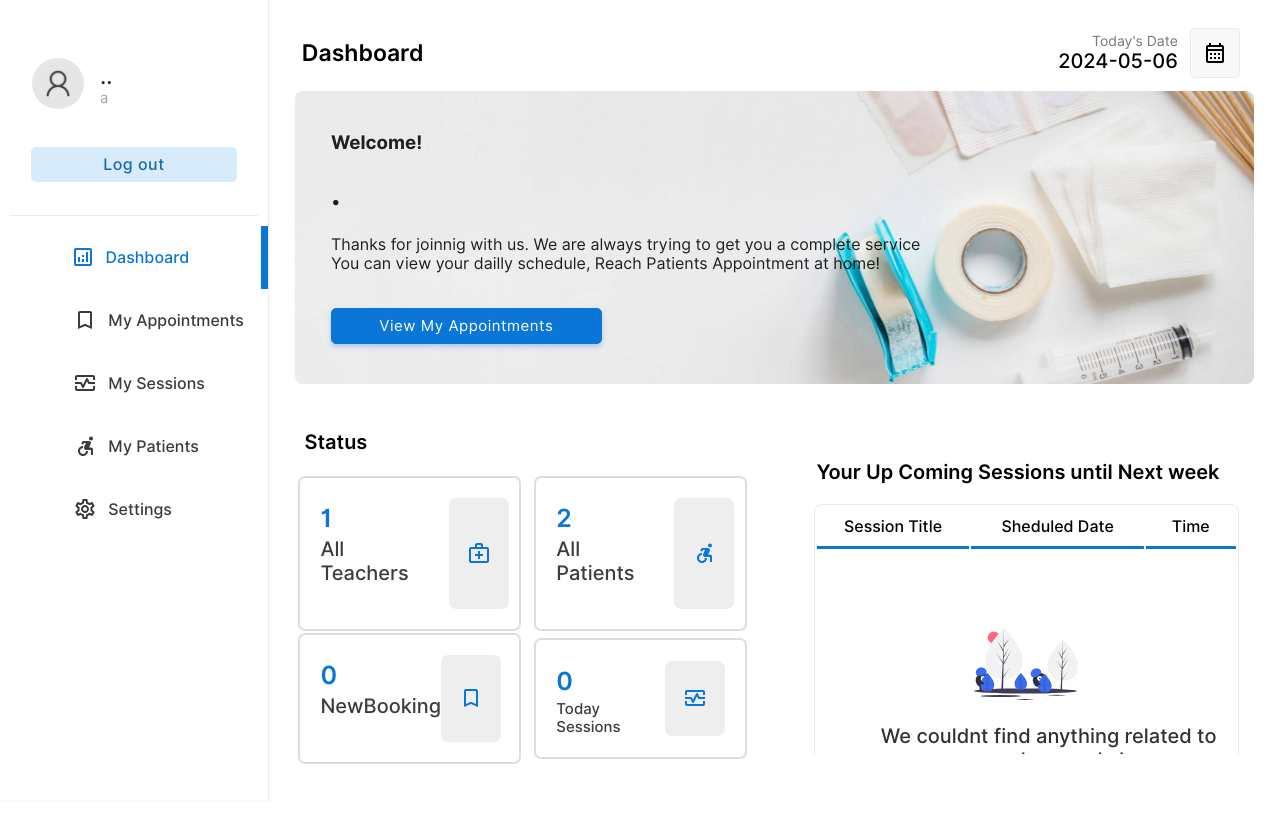
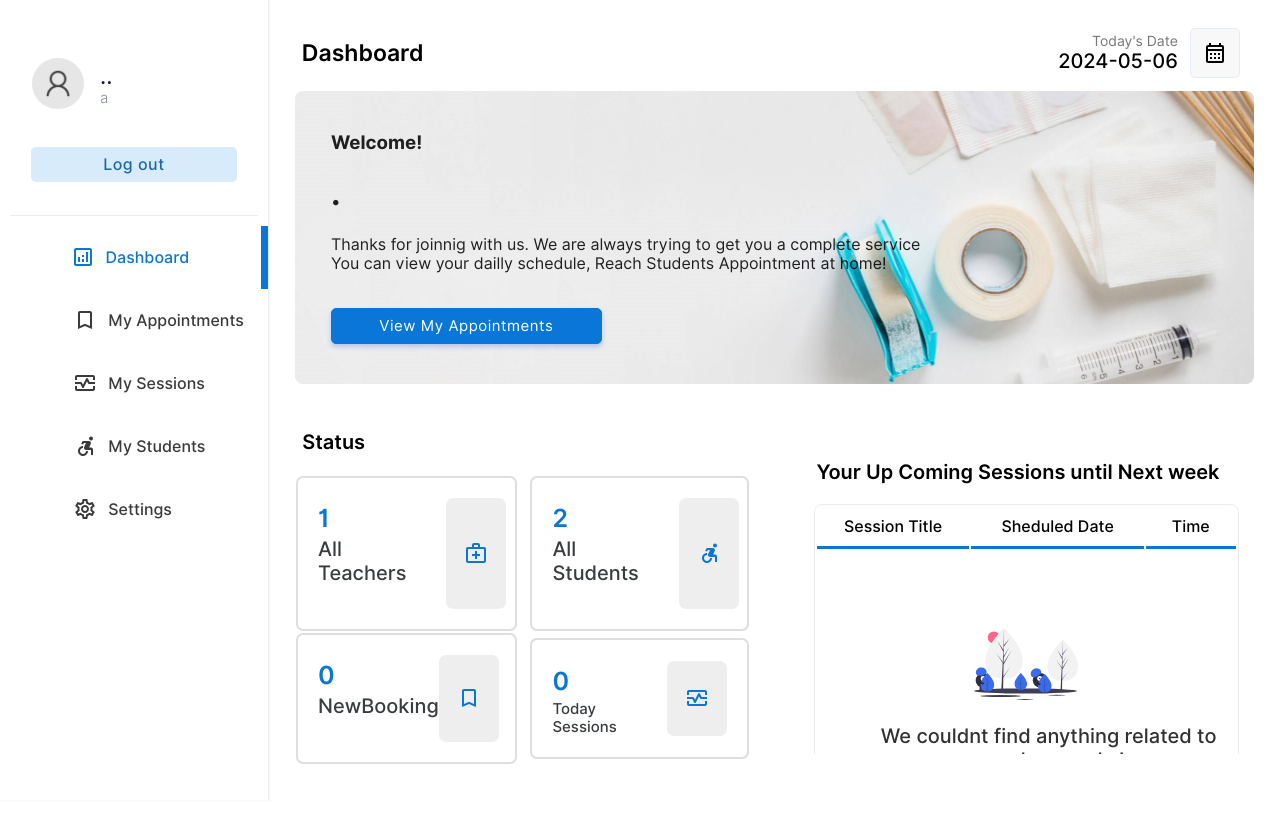
Before and after one commit to JanHarvand/TimeNest, a PHP site: page /doctor/index.php in a window 1280 px wide. Run offline with PHP 8.4, Linux system fonts and the light colour scheme; a user stored in the database is signed in; data comes from the database, SQL or seed files in the repository; data that the repository does not hold is empty.

Commit message:
Update index.php

```diff
--- a/doctor/index.php
+++ b/doctor/index.php
@@ -98,7 +98,7 @@
                 </tr>
                 <tr class="menu-row" >
                     <td class="menu-btn menu-icon-patient">
-                        <a href="patient.php" class="non-style-link-menu"><div><p class="menu-text">My Patients</p></a></div>
+                        <a href="patient.php" class="non-style-link-menu"><div><p class="menu-text">My Students</p></a></div>
                     </td>
                 </tr>
                 <tr class="menu-row" >
@@ -158,7 +158,7 @@
                             <h3>Welcome!</h3>
                             <h1><?php echo $username  ?>.</h1>
                             <p>Thanks for joinnig with us. We are always trying to get you a complete service<br>
-                            You can view your dailly schedule, Reach Patients Appointment at home!<br><br>
+                            You can view your dailly schedule, Reach Students Appointment at home!<br><br>
                             </p>
                             <a href="appointment.php" class="non-style-link"><button class="btn-primary btn" style="width:30%">View My Appointments</button></a>
                             <br>
@@ -209,7 +209,7 @@
                                                                     <?php    echo $patientrow->num_rows  ?>
                                                                 </div><br>
                                                                 <div class="h3-dashboard">
-                                                                    All Patients &nbsp;&nbsp;&nbsp;&nbsp;&nbsp;
+                                                                    All Students &nbsp;&nbsp;&nbsp;&nbsp;&nbsp;
                                                                 </div>
                                                         </div>
                                                                 <div class="btn-icon-back dashboard-icons" style="background-image: url('../img/icons/patients-hover.svg');"></div>
```
